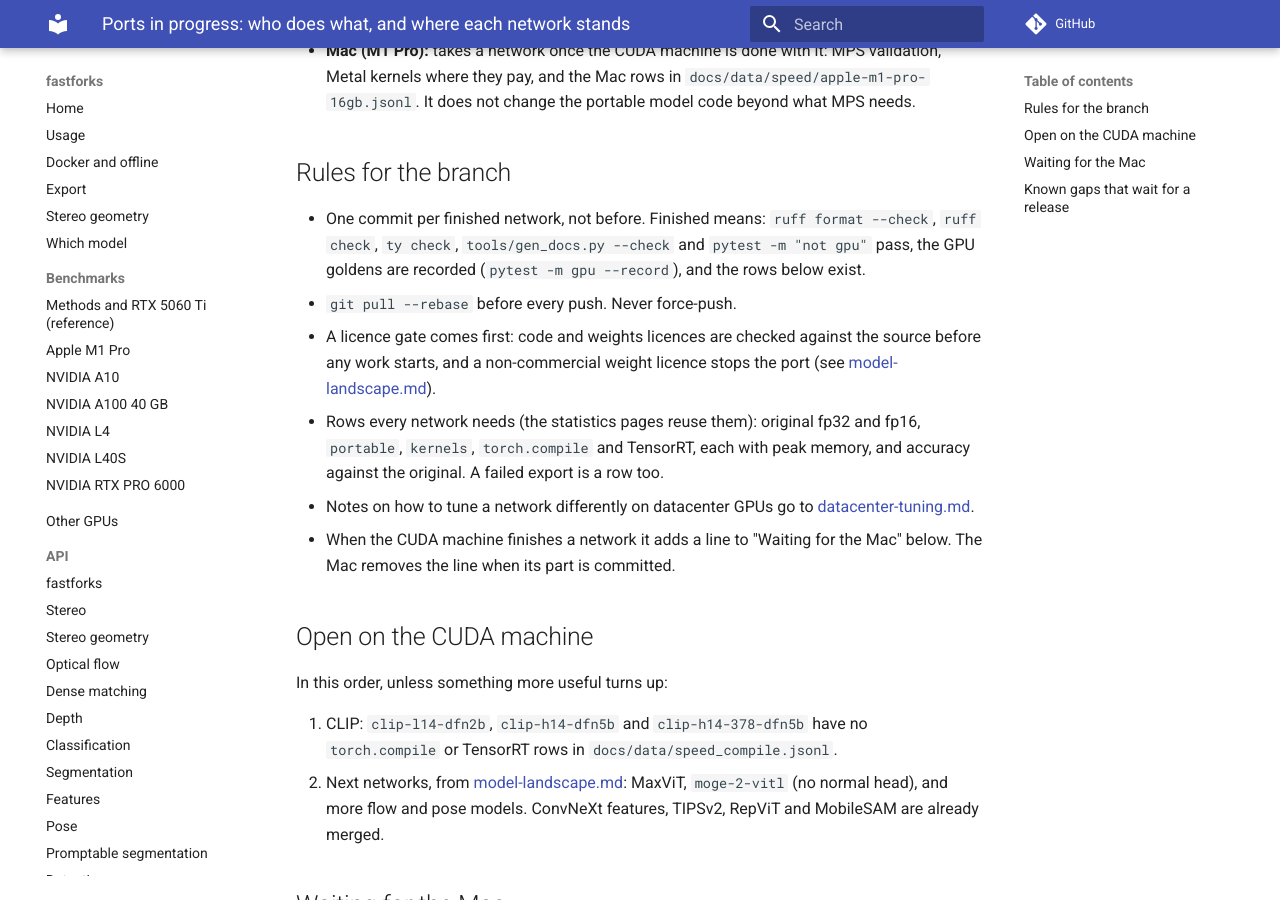
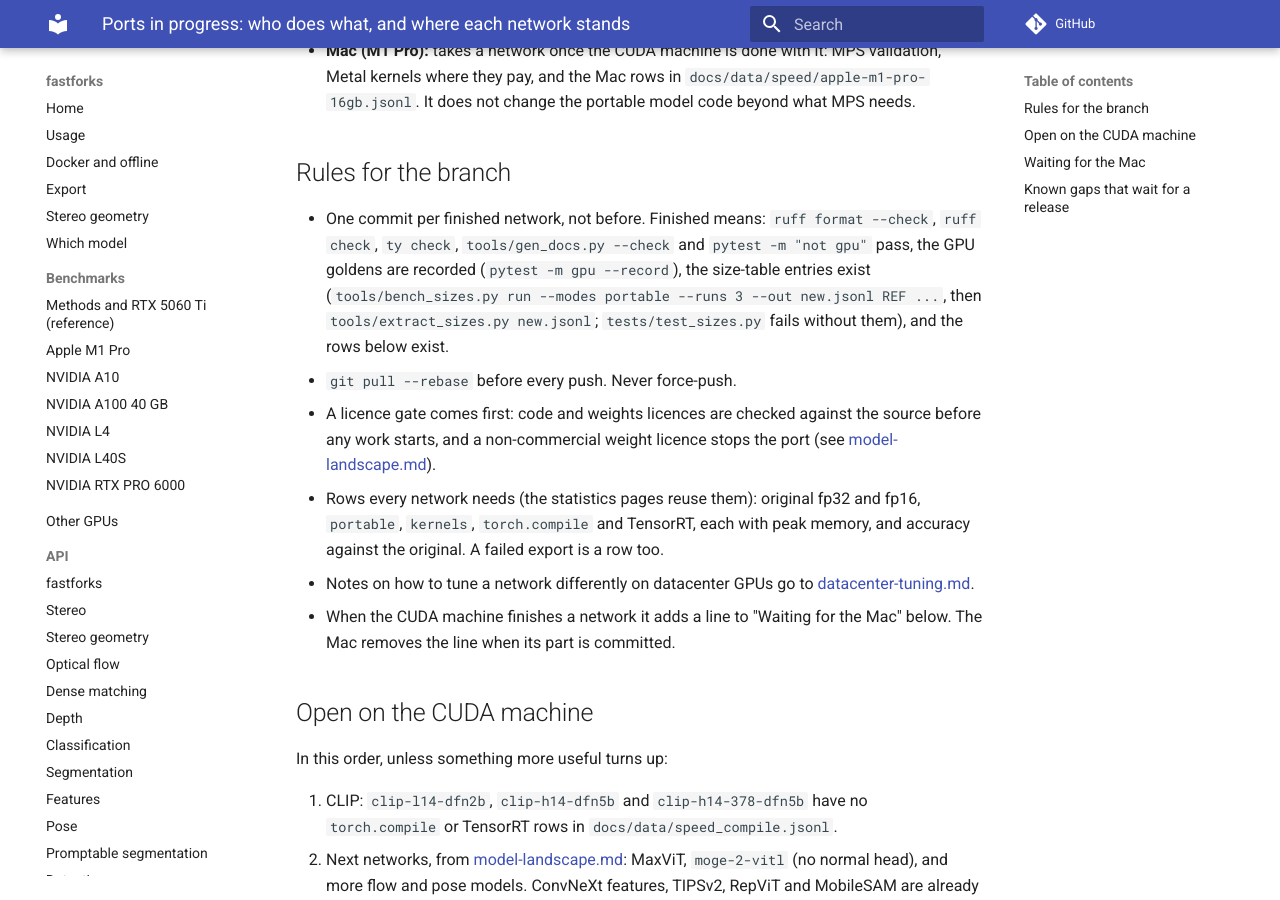
Before and after one commit to kleinicke/fastforks, an MkDocs documentation site: the page built from docs/plans/ports-status.md, in a window 1280 px wide and 900 px high, scrolled down 335 px. Built offline with MkDocs 1.6.1 and Material for MkDocs 9.7.7, drawn with Linux system fonts in a browser that asks for light colours; comment, search, counter and statistics services are not loaded.

Commit message:
Size table: entries for the 32 refs without one
tools/extract_sizes.py keyed the log rows by the ref as given on the command
line (`tapir`), so new rows never matched `tapir@1`; it resolves the ref now.
ports-status: a port is finished only with its size-table entries.

```diff
--- a/docs/plans/ports-status.md
+++ b/docs/plans/ports-status.md
@@ -12,7 +12,8 @@ Status (2026-11-10): working notes for the branch `work/ports`, which sits on to
 
 - One commit per finished network, not before. Finished means: `ruff format --check`, `ruff check`, `ty check`,
   `tools/gen_docs.py --check` and `pytest -m "not gpu"` pass, the GPU goldens are recorded (`pytest -m gpu --record`),
-  and the rows below exist.
+  the size-table entries exist (`tools/bench_sizes.py run --modes portable --runs 3 --out new.jsonl REF ...`, then
+  `tools/extract_sizes.py new.jsonl`; `tests/test_sizes.py` fails without them), and the rows below exist.
 - `git pull --rebase` before every push. Never force-push.
 - A licence gate comes first: code and weights licences are checked against the source before any work starts, and
   a non-commercial weight licence stops the port (see [model-landscape.md](model-landscape.md)).
```
Also changed, not shown: 2 other files.
